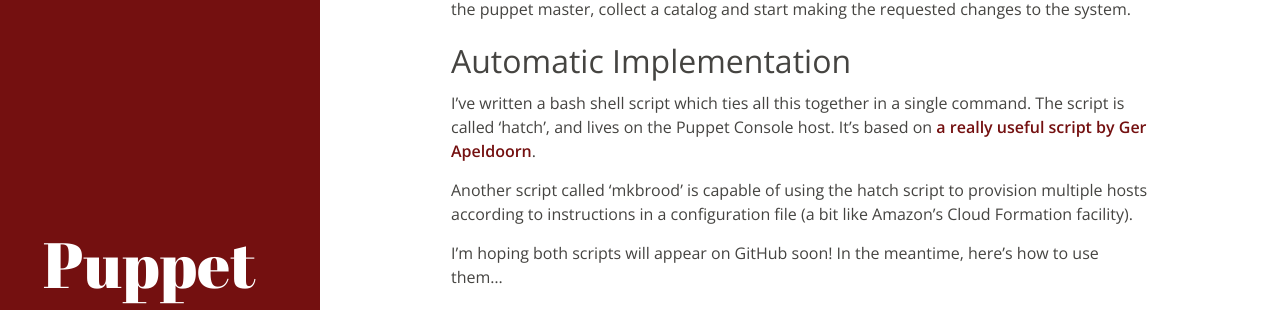
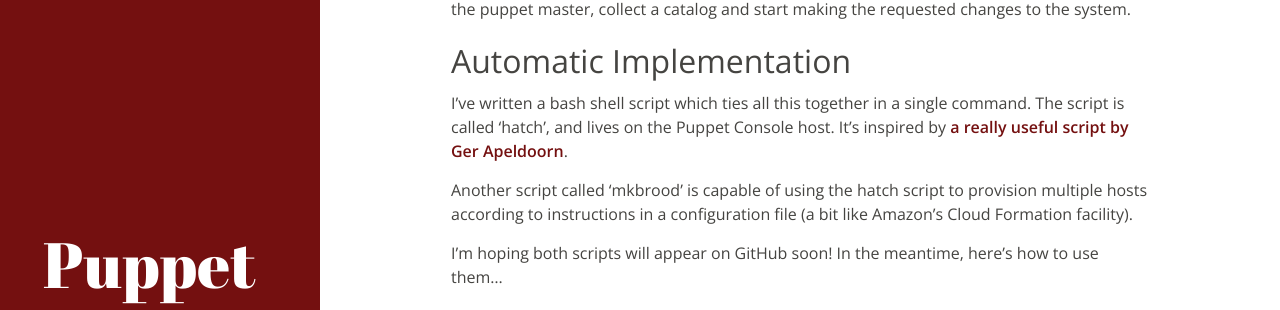
Before and after one commit to Sgydoo/puppet-lunch, a Jekyll site: the page built from _posts/2013-12-27-autoprovisioning.md, in a window 1280 px wide and 900 px high, scrolled down 7109 px. Shown: the part 168-478 px from the top of the window. Built offline with Jekyll 4.4.1, drawn with Linux system fonts in a browser that asks for light colours; Markdown is read by kramdown in place of the engine named in the settings.

Commit message:
minor edit

```diff
--- a/_posts/2013-12-27-autoprovisioning.md
+++ b/_posts/2013-12-27-autoprovisioning.md
@@ -339,7 +339,7 @@
 
 I've written a bash shell script which ties all this together in a
 single command. The script is called 'hatch', and lives on the Puppet
-Console host. It's based on [a really useful script by Ger Apeldoorn][ger-script].
+Console host. It's inspired by [a really useful script by Ger Apeldoorn][ger-script].
 
 Another script called 'mkbrood' is capable of using the hatch script
 to provision multiple hosts according to instructions in a
```
